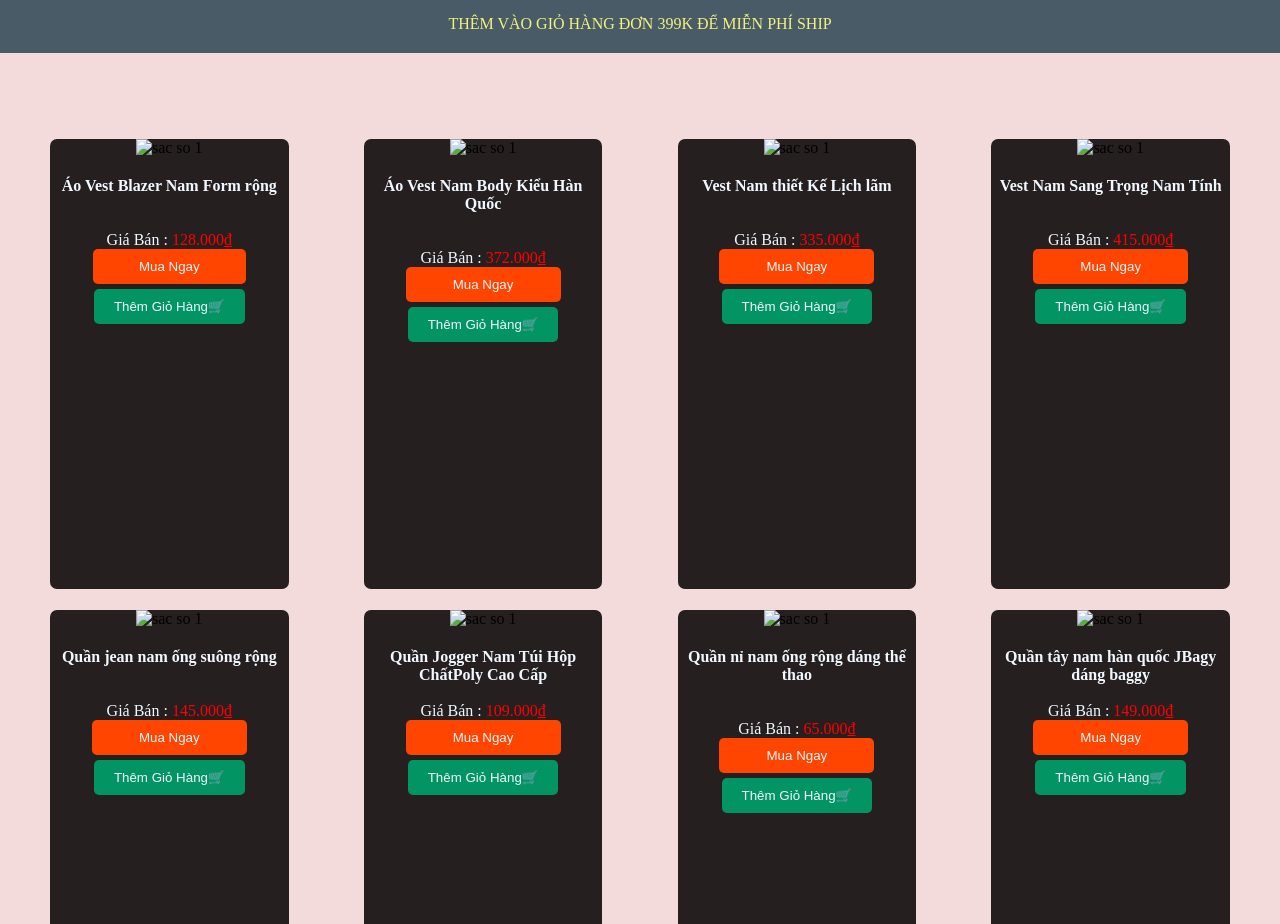
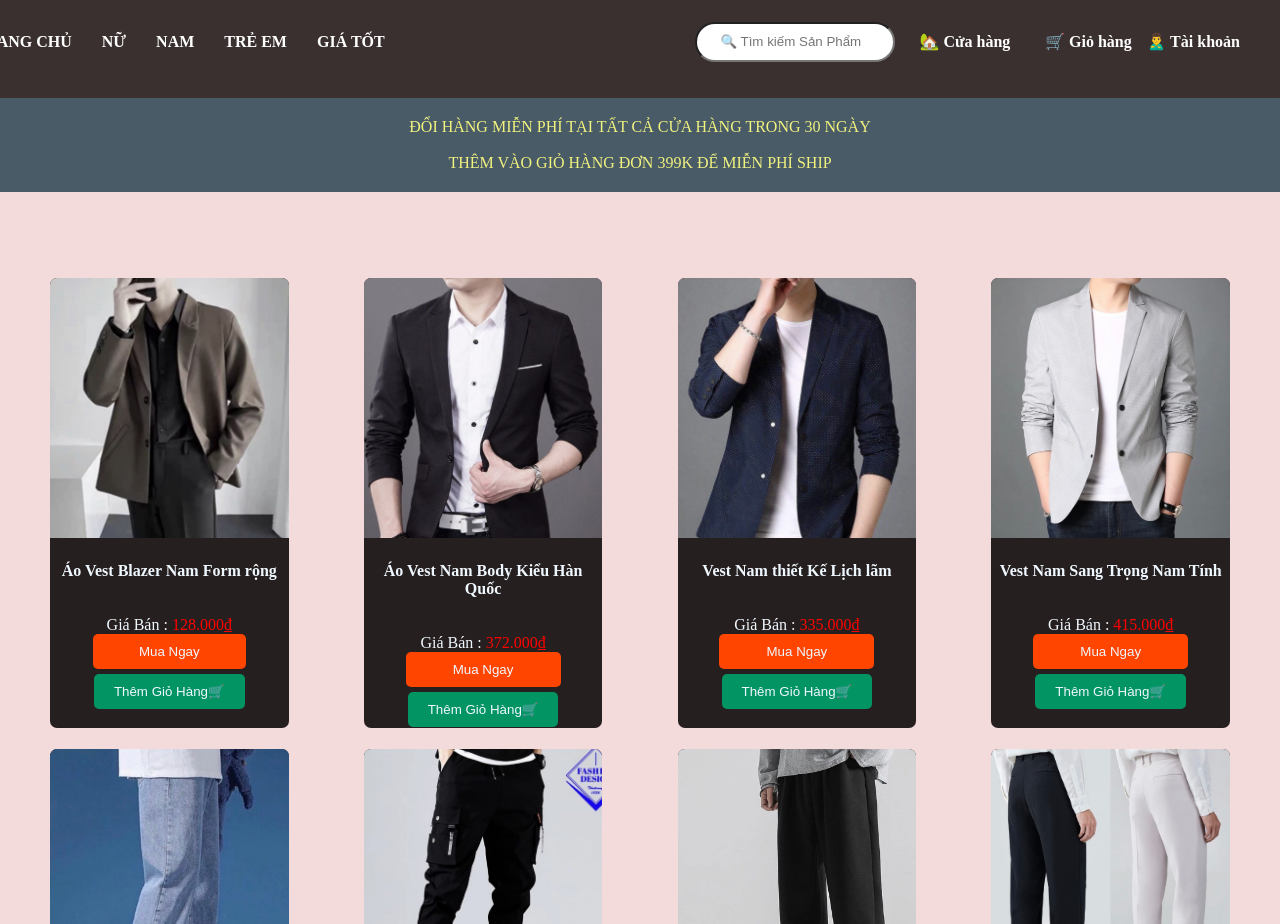
Before and after one commit to vuducnam2005/webofducnam, a plain HTML site: page aonam.html in a window 1280 px wide. Shown: the part 257-1181 px from the top of the page. Drawn offline with Linux system fonts and the light colour scheme.

Commit message:
Update aonam.html

```diff
--- a/aonam.html
+++ b/aonam.html
@@ -9,7 +9,7 @@
 </head>
 
 <body style="background-color: rgb(243, 219, 219);">
-    <div style="background-color:  rgb(59, 48, 48)" align="center"><img src="image/logoshop.png" alt=""
+    <div style="background-color:  rgb(59, 48, 48)" align="center"><img src="logoshop.png" alt=""
             width="300px" style="filter: drop-shadow(1px 1px 10px rgb(191, 255, 0));"></div>
     <div id="headsale">
         <h1>chào xuân rực rỡ<p style="margin-left: 10px;margin-top: 8px;"> Giá trải nghiệm <br> sản phẩm chỉ từ </p>
@@ -61,7 +61,7 @@
 
             <div class="products">
                 <div class="product">
-                    <img src="image/aovecnau.jpg" alt="sac so 1">
+                    <img src="aovecnau.jpg" alt="sac so 1">
                     <h4>Áo Vest Blazer Nam Form rộng</h4><br><br>
                     <p>Giá Bán : <span id="chu">128.000<u>đ</u></span></p>
                     <a href=" https://shp.ee/09nmhi8" target="_blank">
@@ -73,7 +73,7 @@
                         </button>
                 </div></a>
                 <div class="product">
-                    <img src="image/aovecden.jpg" alt="sac so 1">
+                    <img src="aovecden.jpg" alt="sac so 1">
                     <h4>Áo Vest Nam Body Kiểu Hàn Quốc</h4><br><br>
                     <p>Giá Bán : <span id="chu">372.000<u>đ</u></span></p>
                     <a href="https://shp.ee/bf2igce" target="_blank">
@@ -85,7 +85,7 @@
                         </button>
                 </div></a>
                 <div class="product">
-                    <img src="image/aovecxanh.jpg" alt="sac so 1">
+                    <img src="aovecxanh.jpg" alt="sac so 1">
                     <h4>Vest Nam thiết Kế Lịch lãm</h4><br><br>
                     <p>Giá Bán : <span id="chu">335.000<u>đ</u></span></p>
                     <a href="https://shp.ee/gnkg5sf" target="_blank">
@@ -97,7 +97,7 @@
                         </button>
                 </div></a>
                 <div class="product">
-                    <img src="image/aovectrang.jpg" alt="sac so 1">
+                    <img src="aovectrang.jpg" alt="sac so 1">
                     <h4>Vest Nam Sang Trọng Nam Tính</h4><br><br>
                     <p>Giá Bán : <span id="chu">415.000<u>đ</u></span></p>
                     <a href="https://shp.ee/4vw33f6" target="_blank">
@@ -114,7 +114,7 @@
         <section class="section">
             <div class="products">
                 <div class="product">
-                    <img src="image/quannam1.jpg" alt="sac so 1">
+                    <img src="quannam1.jpg" alt="sac so 1">
                     <h4>Quần jean nam ống suông rộng</h4><br><br>
                     <p>Giá Bán : <span id="chu">145.000<u>đ</u></span></p>
                     <a href="https://shp.ee/0xy95i4" target="_blank">
@@ -126,7 +126,7 @@
                         </button>
                 </div></a>
                 <div class="product">
-                    <img src="image/quannam2.jpg" alt="sac so 1">
+                    <img src="quannam2.jpg" alt="sac so 1">
                     <h4>Quần Jogger Nam Túi Hộp ChấtPoly Cao Cấp</h4><br>
                     <p>Giá Bán : <span id="chu">109.000<u>đ</u></span></p>
                     <a href="https://shp.ee/3gxy8n4" target="_blank">
@@ -138,7 +138,7 @@
                         </button>
                 </div></a>
                 <div class="product">
-                    <img src="image/quannam3.jpg" alt="sac so 1">
+                    <img src="quannam3.jpg" alt="sac so 1">
                     <h4>Quần nỉ nam ống rộng dáng thể thao</h4><br><br>
                     <p>Giá Bán : <span id="chu">65.000<u>đ</u></span></p>
                     <a href="https://shp.ee/82hnp2m" target="_blank">
@@ -150,7 +150,7 @@
                         </button>
                 </div></a>
                 <div class="product">
-                    <img src="image/quannam4.jpg" alt="sac so 1">
+                    <img src="quannam4.jpg" alt="sac so 1">
                     <h4>Quần tây nam hàn quốc JBagy dáng baggy</h4><br>
                     <p>Giá Bán : <span id="chu">149.000<u>đ</u></span></p>
                     <a href="https://shp.ee/7utcv7x" target="_blank">
@@ -278,7 +278,7 @@
                 <th></th>
             </tr>
             <tr>
-                <td width="300px"><img src="image/shop1.png" alt="" width="150px">
+                <td width="300px"><img src="shop1.png" alt="" width="150px">
                 </td>
                 <td></td>
                 <td></td>
@@ -297,11 +297,11 @@
                         style="color:aqua">vuducnam12345678@gmail.com</b><br><br>
                     <span style="font-size:25px">Kết Nối Với Chủ Shop</span><br><br>
                     <a href="https://www.facebook.com/profile.php?id=100053713561343&mibextid=LQQJ4d" target="_blank">
-                        <img src="image/logofb.jpg" alt="" width="25px">&ensp;&ensp;
+                        <img src="logofb.jpg" alt="" width="25px">&ensp;&ensp;
                         <a href="https://www.instagram.com/duc_nam205?igsh=NTc4MTIwNjQ2YQ==" target="_blank">
-                            <img src="image/logoig.jpg" alt="" width="25px">&ensp;&ensp;
+                            <img src="logoig.jpg" alt="" width="25px">&ensp;&ensp;
                             <a href="https://www.youtube.com/channel/UCHas2LvWue4wONkgdAzewkw" target="_blank">
-                                <img src="image/logoytb.jpg" alt="" width="25px">
+                                <img src="logoytb.jpg" alt="" width="25px">
                 </td>
             </tr>
         </table><br><br>
```
